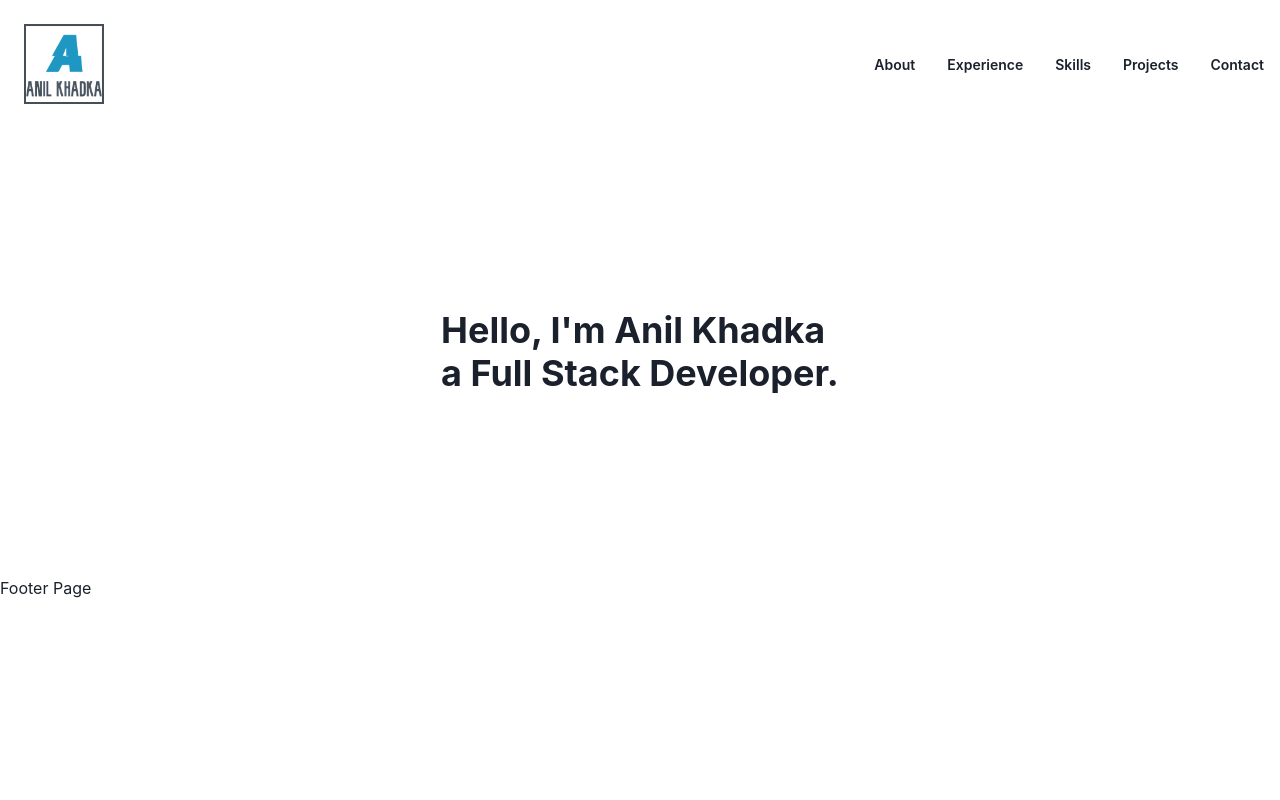
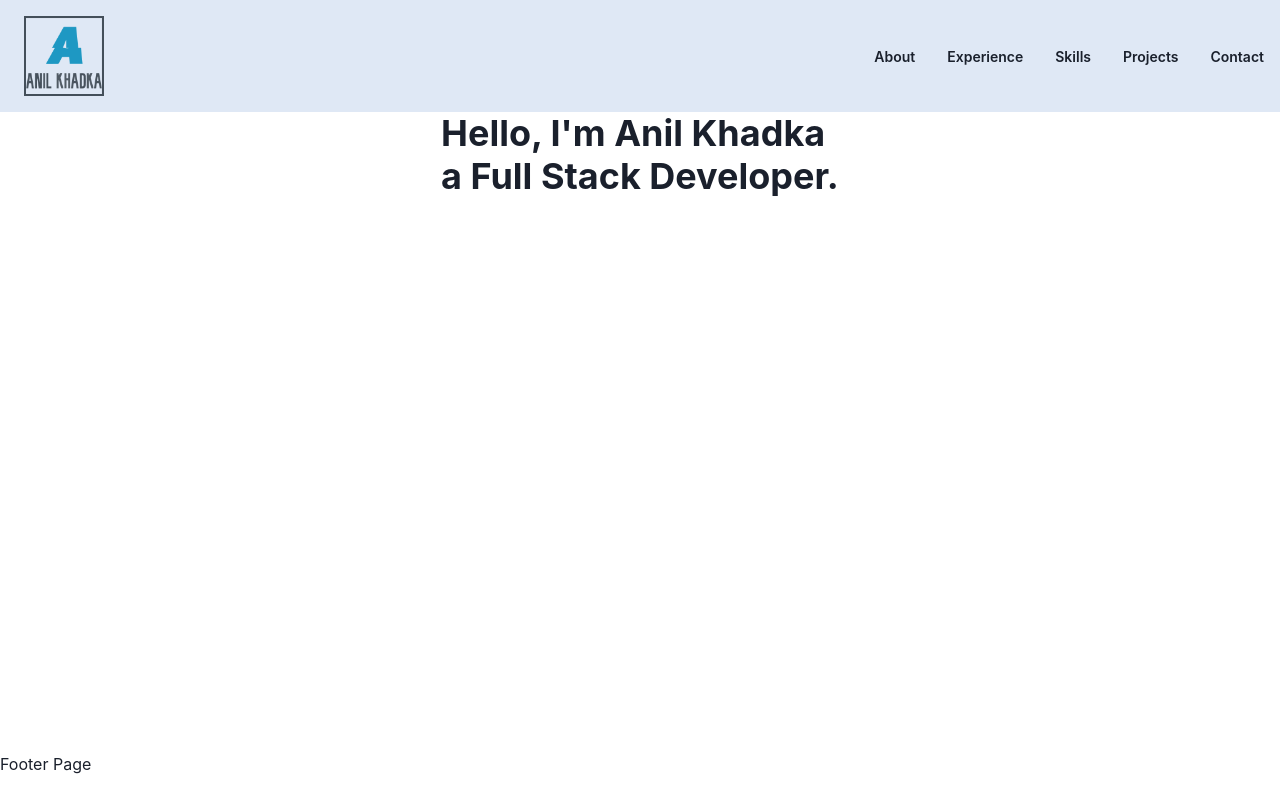
Before and after one commit to Nabin19677/PersonalPortfolio, a Next.js app: page / in a window 1280 px wide. Built offline with nearby package versions, Linux system fonts and the light colour scheme.

Commit message:
is anything wrong

```diff
--- a/components/NavBar.js
+++ b/components/NavBar.js
@@ -49,7 +49,7 @@ const NavButtons = () => {
 
 export default function NavBar() {
   return (
-    <HStack px="4" py="4">
+    <HStack px="4" py="2" background="#DFE8F5">
       <Logo />
       <Spacer />
       <NavButtons />
--- a/components/sections/Landing.js
+++ b/components/sections/Landing.js
@@ -1,12 +1,21 @@
-import { Box, Center, Heading, VStack } from "@chakra-ui/react";
+import {
+  Box,
+  Center,
+  Heading,
+  Stack,
+  VStack,
+  Container,
+} from "@chakra-ui/react";
 
 export default function Landing() {
   return (
-    <Center h="35vw">
-      <Box>
-        <Heading>Hello, I'm Anil Khadka</Heading>
-        <Heading>a Full Stack Developer.</Heading>
-      </Box>
-    </Center>
+    <Container h="80vh" centerContent>
+      <Center>
+        <Box>
+          <Heading>Hello, I&apos;m Anil Khadka</Heading>
+          <Heading>a Full Stack Developer.</Heading>
+        </Box>
+      </Center>
+    </Container>
   );
 }
```
